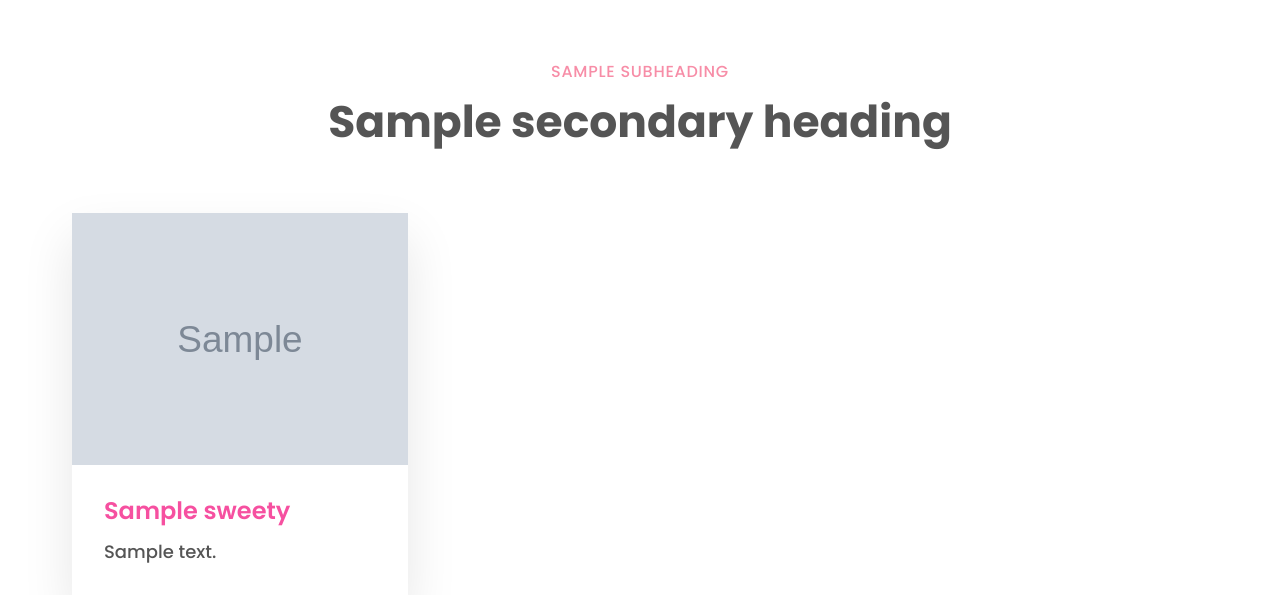
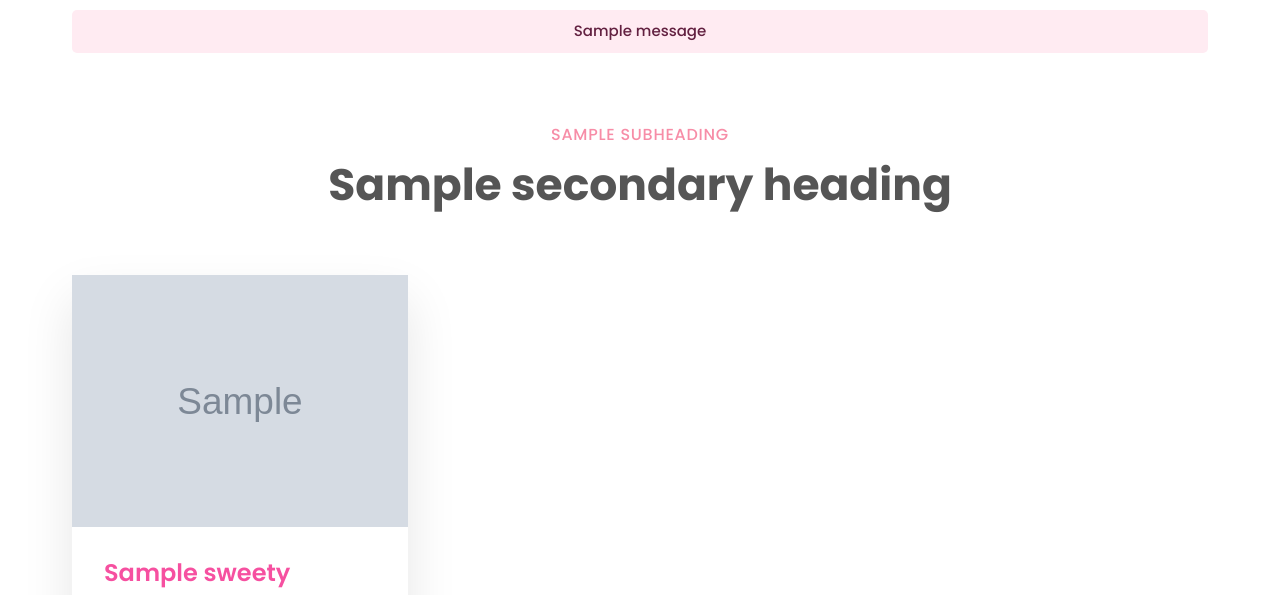
Before and after one commit to IvanRavic88/GaginiSlatkisi, a Flask app: template templates/section.html in a window 1280 px wide; the page is wider, and only the part inside the window is pictured. Shown: the part 96-691 px from the top of that part. Run offline with Flask 2, Linux system fonts and the light colour scheme; tables that the repository leaves empty hold one stand-in row (values such as "Sample post"); the template is opened without the code that fills it: values that come from a table or form of the project are taken from there, most other values are stand-ins (such as "Sample title", 1, 10 or a date in 2020); grey boxes marked "Sample" are stand-in pictures; one stand-in notice (Sample message) is shown; some libraries are stand-ins or nearby versions.

Commit message:
The code refactoring has been completed, incorporating protective functions, as well as addressing minor bug fixes in the process.

```diff
--- a/main.py
+++ b/main.py
@@ -1,6 +1,6 @@
 from flask import Flask, render_template, request, url_for, redirect, flash
 from flask_sqlalchemy import SQLAlchemy
-from sqlalchemy import table, column
+from sqlalchemy import table, column, select, join
 import os
 from dotenv import load_dotenv, find_dotenv
 import smtplib
@@ -67,17 +67,25 @@ class User(UserMixin, db.Model):
 # HANDLE PAGE FOR SWEETIES
 class SweetieHandle():
   def sweetie_handle(type_of_sweetie, form):
+    sweetie_value = session.get("sweetie")
+
     # upload image
     if form.validate_on_submit():
       if request.files:
         image = request.files["sweetie-img"]
-        image.save(os.path.join(app.config["IMAGE_UPLOADS"], image.filename))
+
+        filepath  = os.path.join(app.config["IMAGE_UPLOADS"], image.filename)
+        if not os.path.exists(filepath):
+          image.save(filepath)
+        else:
+          flash("Image already exists. Please change the name of the image and try again.")
+          return redirect(url_for("section", sweetie=sweetie_value))
     # insert in database new sweetie
       new_sweetie = type_of_sweetie(sweetie_name = form.sweetie_name_form.data, description_text = form.description_text_form.data, sweetie_img = image.filename)
       db.session.add(new_sweetie)
       db.session.commit()
 
-      sweetie_value = session.get("sweetie")
+
       return redirect(url_for("section", sweetie=sweetie_value))
 
 # Load admin user
@@ -112,8 +120,8 @@ def section(sweetie):
   subheading = sweetie_data["subheading"]
   secondary_heading = sweetie_data["secondary_heading"]
   type_of_sweetie = sweetie_data["type_of_sweetie"]
+  SweetieHandle.sweetie_handle(type_of_sweetie, form)
   # get all sweeties from database
-  SweetieHandle.sweetie_handle(type_of_sweetie, form)
   all_sweeties = db.session.query(type_of_sweetie).all()
 
 
@@ -155,11 +163,20 @@ def logout():
 
 @app.route("/delete/<sweetie>/<int:sweetie_id>")
 def delete_sweetie(sweetie,sweetie_id):
-   sweetie_table = table(sweetie, column("id"))
-   delete_query = sweetie_table.delete().where(sweetie_table.c.id == sweetie_id)
-   db.session.execute(delete_query)
-   db.session.commit()
-   return redirect(url_for("section", sweetie=sweetie))
+  # get table from database
+  sweetie_table = table(sweetie, column("id"),column("sweetie_img"))
+  # get image name from database
+  select_query =  sweetie_table.select().where(sweetie_table.c.id == sweetie_id)
+  result = db.session.execute(select_query)
+  sweetie_img_name = result.fetchone()[1]
+  # delete image from folder
+  os.remove(os.path.join(app.config["IMAGE_UPLOADS"], sweetie_img_name))
+
+  # delete sweetie information from database
+  delete_query = sweetie_table.delete().where(sweetie_table.c.id == sweetie_id)
+  db.session.execute(delete_query)
+  db.session.commit()
+  return redirect(url_for("section", sweetie=sweetie))
 
 if __name__ == "__main__":
   app.run(debug=True)
--- a/static/css/styles.css
+++ b/static/css/styles.css
@@ -546,7 +546,7 @@
 .footer {
   padding: 10.8rem 0;
   border-top: 1px solid #f9afc1;
-  background-color: rgb(255, 235, 242);
+  background-color: #ffebf2;
 }
 
 .grid--footer {
@@ -646,3 +646,17 @@
   height: 32rem;
   transform: rotate(-10deg);
 }
+/* Alerts for section page */
+.alert {
+  margin: 1rem 0;
+  padding: 1rem;
+  border-radius: 0.5rem;
+  font-size: 1.5rem;
+  line-height: 1.5;
+}
+
+.alert-info {
+  color: #622040;
+  border-color: #f9afc1;
+  background-color: #ffebf2;
+}
--- a/templates/section.html
+++ b/templates/section.html
@@ -2,6 +2,18 @@
 {% include "nav.html" %}
 <body class = "margin-sticky">
     <main>
+  {% with messages = get_flashed_messages() %}
+  {% if messages %}
+  <div class="container center-text">
+    <div class="alert alert-info">
+      <span>{{ messages[0] }}</span>
+
+    </div>
+
+
+  </div>
+  {% endif %}
+  {% endwith %}
       <div class="container center-text sweetie-subheading">
         <span class="subheading">{{ subheading }}</span>
         <h3 class="heading-sweete">
```
